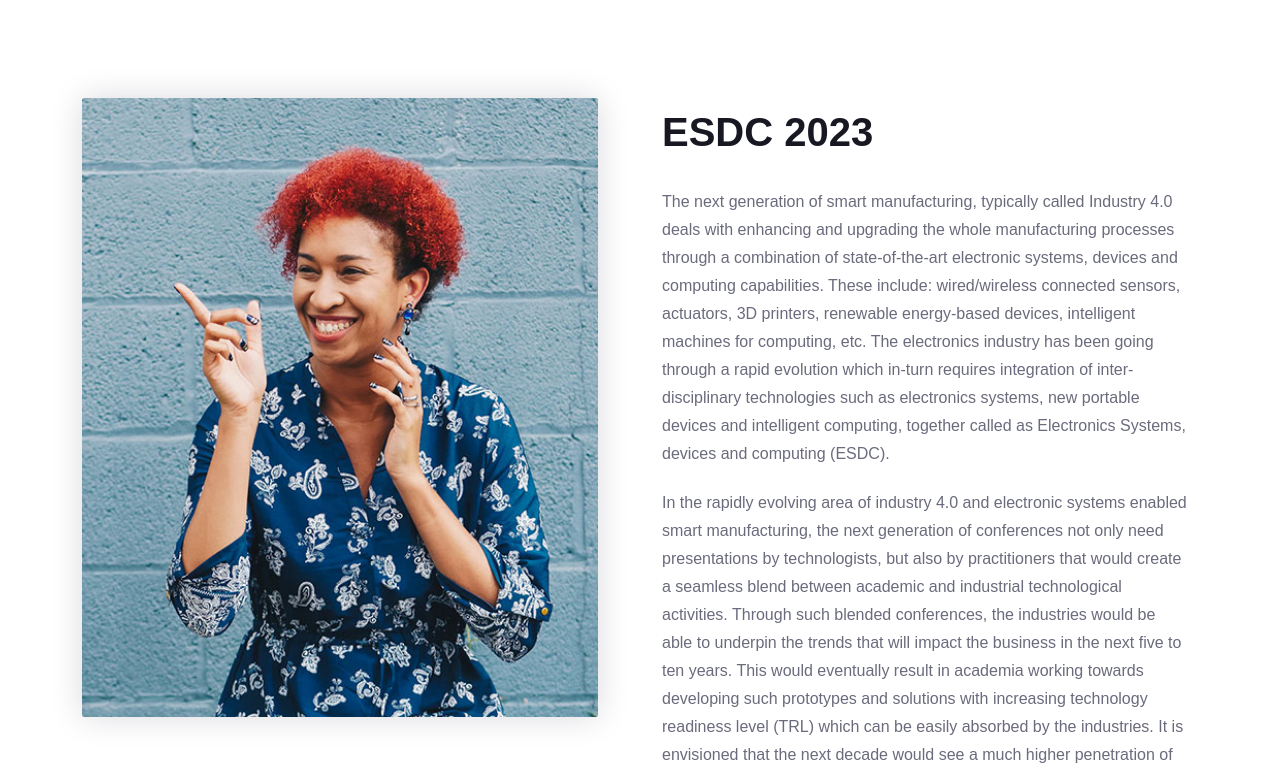
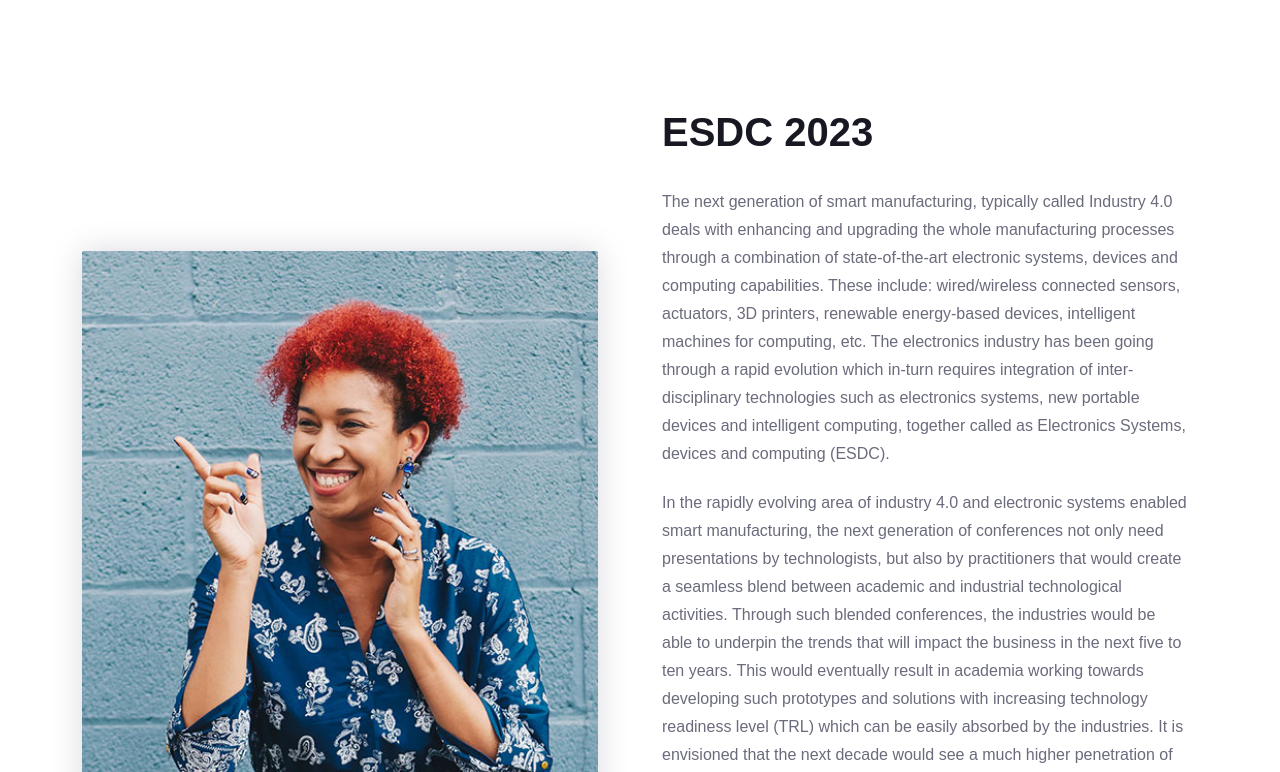
Before and after one commit to PriyanshuRj/IEEE-website, a React (Create React App) app: page / in a window 1280 px wide. Shown: the part 788-1560 px from the top of the page. Built offline with nearby package versions, Linux system fonts and the light colour scheme; a web font is replaced by a local one.

Commit message:
Image Edit Needed

```diff
--- a/src/Styles/speaker.module.css
+++ b/src/Styles/speaker.module.css
@@ -1,5 +1,8 @@
 .cardImg{
     transition: all 0.2s ease-out;
+    object-fit: cover;
+    /* max-width: 17.5rem; */
+
 }
 .cardImg:hover{
     transform: scale(1.05);
--- a/src/components/About.js
+++ b/src/components/About.js
@@ -8,7 +8,7 @@ export default function About() {
     <section className={styles.home_about_section}>
       <Container>
         <Row>
-          <Col lg="6">
+          <Col lg="6" className="m-auto">
             <div className={styles.ha_pic}>
               <img src={img1} alt="" style={{width:"100%"}}/>
             </div>
```
